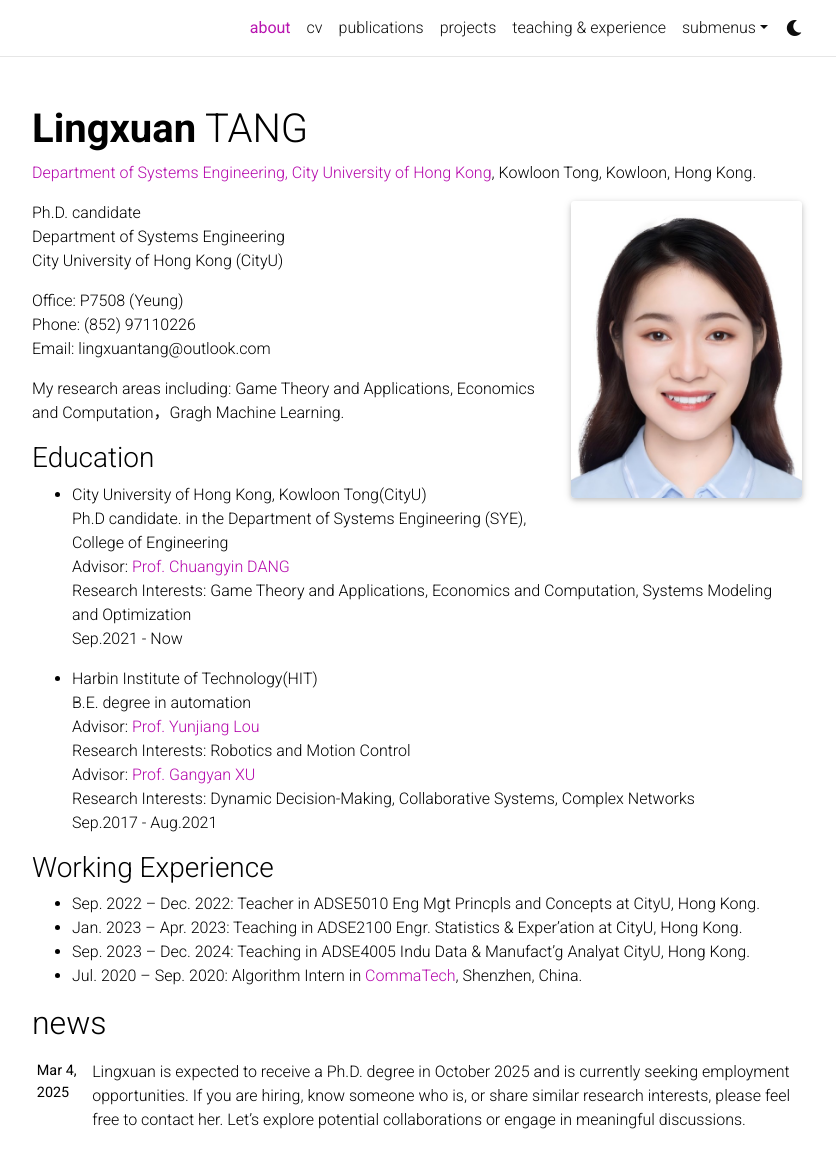
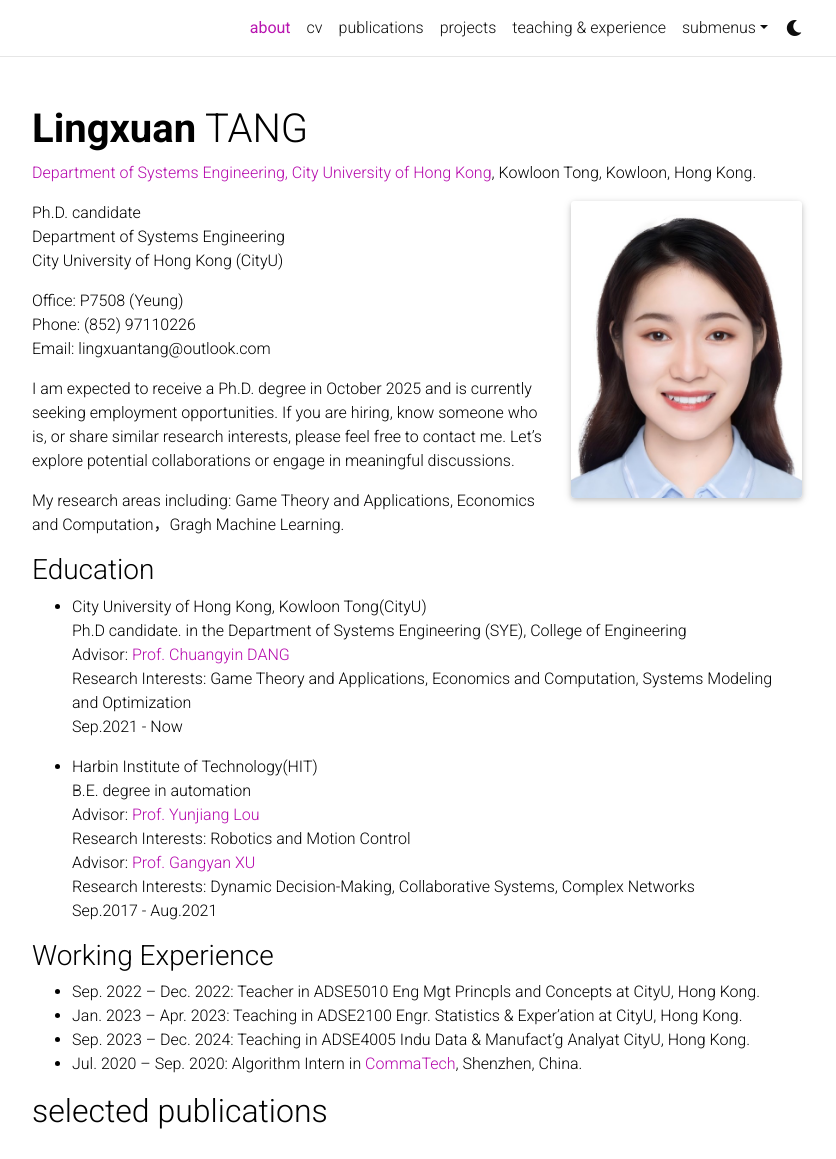
Before and after one commit to LingxuanTANG/LingxuanTANG.github.io, a Jekyll site: the page built from _pages/about.md, in a window 1280 px wide and 1400 px high, cut to the strip 0-1159 px from the top of the window. Shown: the whole strip, without its empty margins (223-1059 px from the left). Built offline with Jekyll 4.4.1, drawn with Linux system fonts in a browser that asks for light colours; comment, search, counter and statistics services are not loaded; a style sheet for code colours, icons or effects is not loaded; some of the changed lines change nothing that is shown.

Commit message:
Update about.md

```diff
--- a/_pages/about.md
+++ b/_pages/about.md
@@ -10,7 +10,7 @@ profile:
   image_circular: false # crops the image to make it circular
   address: >
 
-news: true  # includes a list of news items
+news: false  # includes a list of news items
 selected_papers: true # includes a list of papers marked as "selected={true}"
 social: true  # includes social icons at the bottom of the page
 ---
@@ -21,6 +21,8 @@ City University of Hong Kong (CityU)
 Office: P7508 (Yeung)\\
 Phone: (852) 97110226\\
 Email: lingxuantang@outlook.com
+
+I am expected to receive a Ph.D. degree in October 2025 and is currently seeking employment opportunities. If you are hiring, know someone who is, or share similar research interests, please feel free to contact me. Let’s explore potential collaborations or engage in meaningful discussions.
 
 My research areas including:
 Game Theory and Applications, Economics and Computation，Gragh Machine Learning.
```
